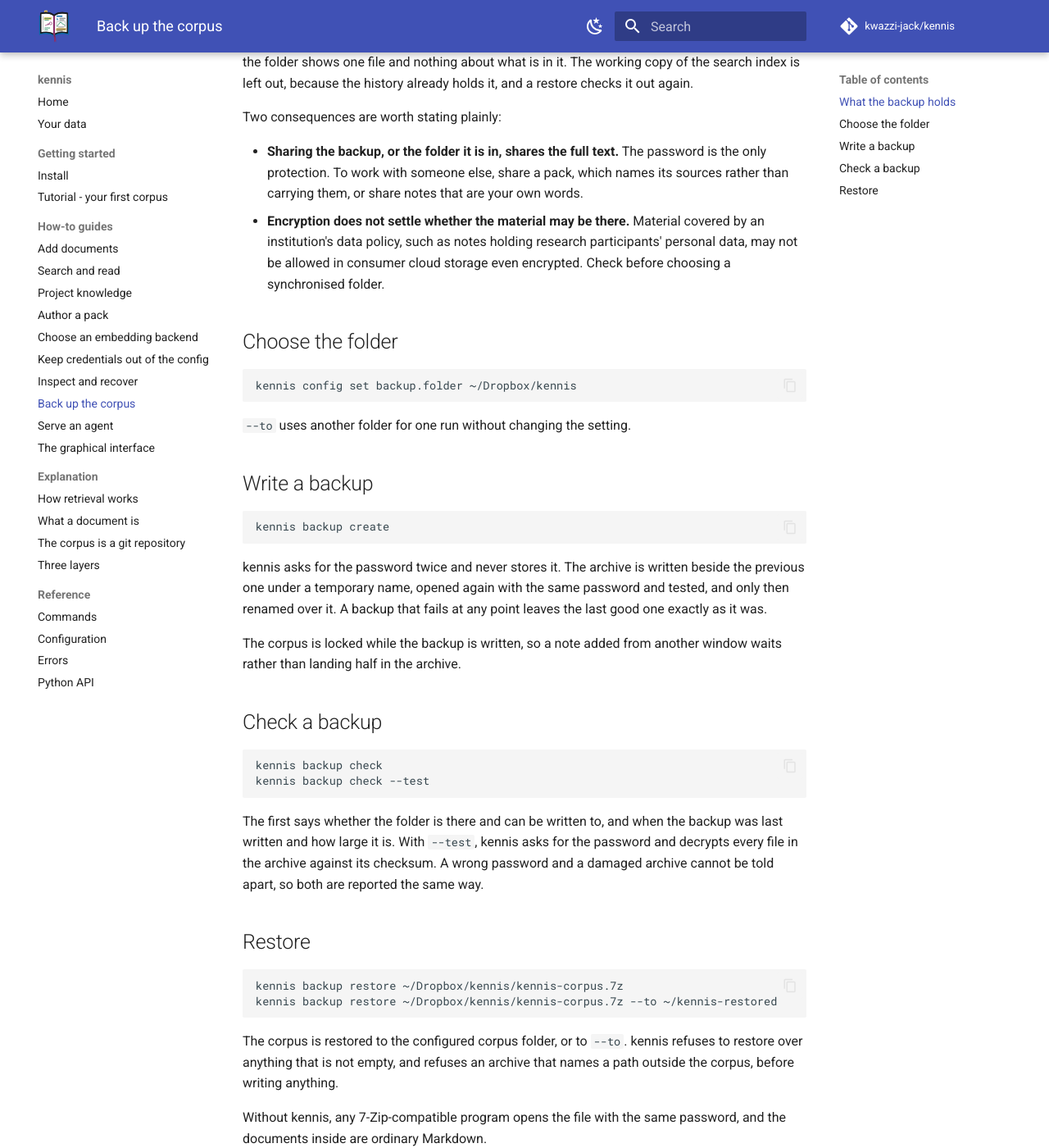
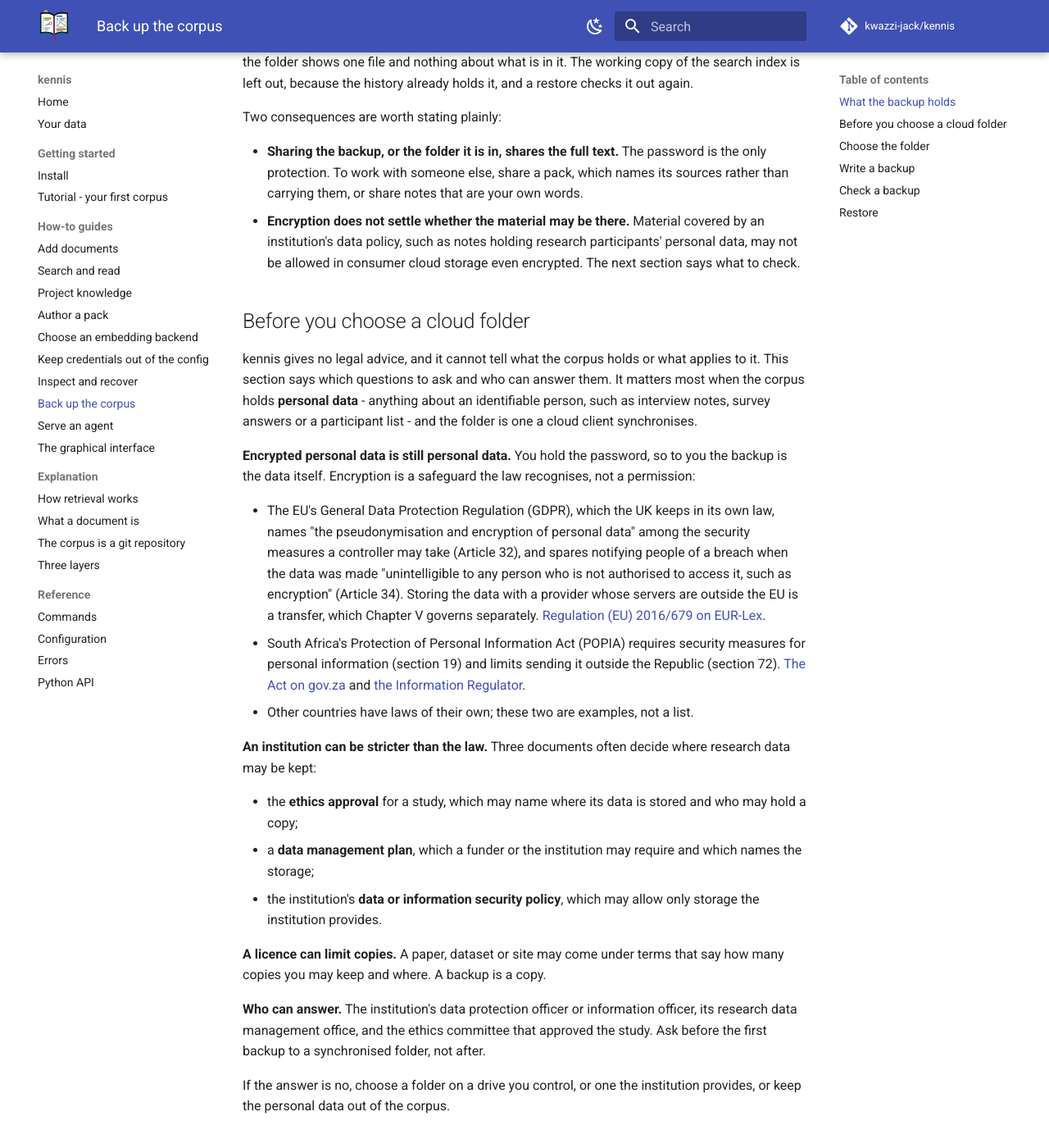
Before and after one commit to kwazzi-jack/kennis, an MkDocs documentation site: the page built from docs/how-to/back-up.md, in a window 1280 px wide and 1400 px high, scrolled down 377 px. Shown: the whole window at 82% size. Built offline with MkDocs 1.6.1 and Material for MkDocs 9.7.7, drawn with Linux system fonts in a browser that asks for light colours; comment, search, counter and statistics services are not loaded.

Commit message:
feat(backup): say what encryption does not settle and link to what to check before using a cloud folder

```diff
--- a/docs/how-to/back-up.md
+++ b/docs/how-to/back-up.md
@@ -24,8 +24,57 @@ Two consequences are worth stating plainly:
 - **Encryption does not settle whether the material may be there.**
   Material covered by an institution's data policy, such as notes holding
   research participants' personal data, may not be allowed in consumer
-  cloud storage even encrypted. Check before choosing a synchronised
-  folder.
+  cloud storage even encrypted. The next section says what to check.
+
+## Before you choose a cloud folder
+
+kennis gives no legal advice, and it cannot tell what the corpus holds or
+what applies to it. This section says which questions to ask and who can
+answer them. It matters most when the corpus holds **personal data** -
+anything about an identifiable person, such as interview notes, survey
+answers or a participant list - and the folder is one a cloud client
+synchronises.
+
+**Encrypted personal data is still personal data.** You hold the password,
+so to you the backup is the data itself. Encryption is a safeguard the law
+recognises, not a permission:
+
+- The EU's General Data Protection Regulation (GDPR), which the UK keeps
+  in its own law, names "the pseudonymisation and encryption of personal
+  data" among the security measures a controller may take (Article 32),
+  and spares notifying people of a breach when the data was made
+  "unintelligible to any person who is not authorised to access it, such
+  as encryption" (Article 34). Storing the data with a provider whose
+  servers are outside the EU is a transfer, which Chapter V governs
+  separately. [Regulation (EU) 2016/679 on EUR-Lex](https://eur-lex.europa.eu/eli/reg/2016/679/oj).
+- South Africa's Protection of Personal Information Act (POPIA) requires
+  security measures for personal information (section 19) and limits
+  sending it outside the Republic (section 72).
+  [The Act on gov.za](https://www.gov.za/documents/protection-personal-information-act)
+  and [the Information Regulator](https://inforegulator.org.za/).
+- Other countries have laws of their own; these two are examples, not a
+  list.
+
+**An institution can be stricter than the law.** Three documents often
+decide where research data may be kept:
+
+- the **ethics approval** for a study, which may name where its data is
+  stored and who may hold a copy;
+- a **data management plan**, which a funder or the institution may
+  require and which names the storage;
+- the institution's **data or information security policy**, which may
+  allow only storage the institution provides.
+
+**A licence can limit copies.** A paper, dataset or site may come under
+terms that say how many copies you may keep and where. A backup is a copy.
+
+**Who can answer.** The institution's data protection officer or
+information officer, its research data management office, and the ethics
+committee that approved the study. Ask before the first backup to a
+synchronised folder, not after.
+
+If the answer is no, choose a folder on a drive you control, or one the
+institution provides, or keep the personal data out of the corpus.
 
 ## Choose the folder
 
--- a/src/kennis/gui/layout.css
+++ b/src/kennis/gui/layout.css
@@ -993,6 +993,9 @@ mark {
 .notice:has(> .icon) { display: flex; gap: 0.55rem; align-items: flex-start; }
 .notice > .icon { flex: none; margin-top: 0.15rem; color: var(--role-warning); }
 .notice > div { min-width: 0; }
+/* A role on the notice colours its frame and icon, never the prose: the
+   terminal's bold for a warning suits one short line, not a paragraph. */
+.notice:has(> .icon) > :not(.icon) { font-weight: 400; color: var(--ink); }
 /* A refusal answered inside a form: framed as a notice, in prose. The
    terminal's bold suits one short line; a paragraph of it shouts. */
 .form-problem:not(:empty) {
--- a/src/kennis/gui/templates/settings-backup.html
+++ b/src/kennis/gui/templates/settings-backup.html
@@ -7,6 +7,9 @@
 <section data-section="backup" id="backup" class="backup">
 <h2>{{ backup_heading }}</h2>
 <p class="role-muted">{{ backup_contents }}</p>
+{# Outside the window, so a new tab that cannot reach back and is told
+   nothing about where it was opened from (#433). #}
+<p class="notice role-warning">{{ icon("triangle-alert") }}<span>{{ backup_caution }} <a href="{{ backup_caution_page }}" target="_blank" rel="noopener noreferrer">{{ backup_caution_link }}</a></span></p>
 <form class="backup-folder" action="/settings/backup" method="post" hx-post="/settings/backup" hx-target="closest section" hx-swap="outerHTML" hx-disabled-elt="find button[type=submit]" hx-disinherit="*">
 <div class="setting">
 <label class="setting-name" for="backup-folder">{{ backup_folder_label }}</label>
```
Also changed, not shown: 5 other files.
